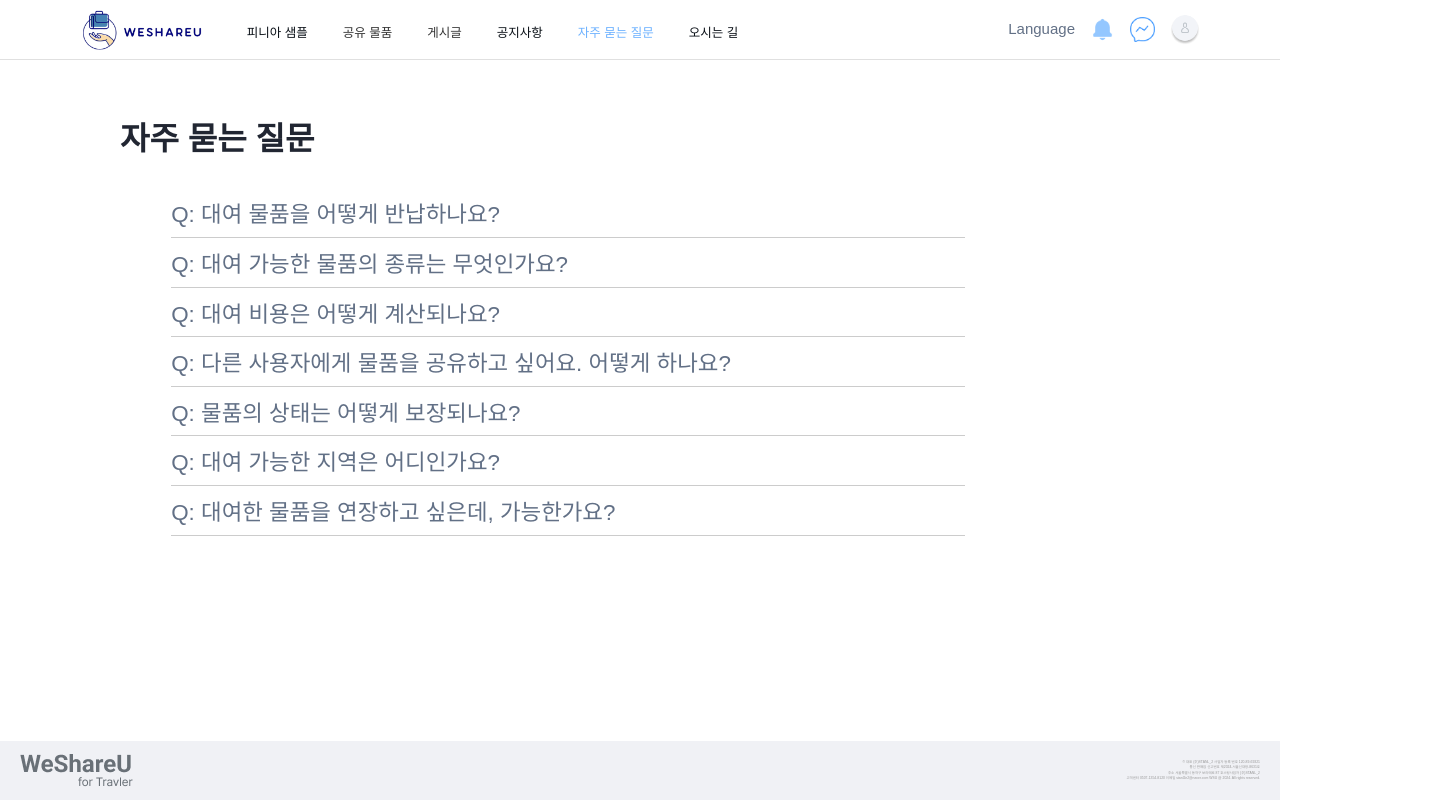
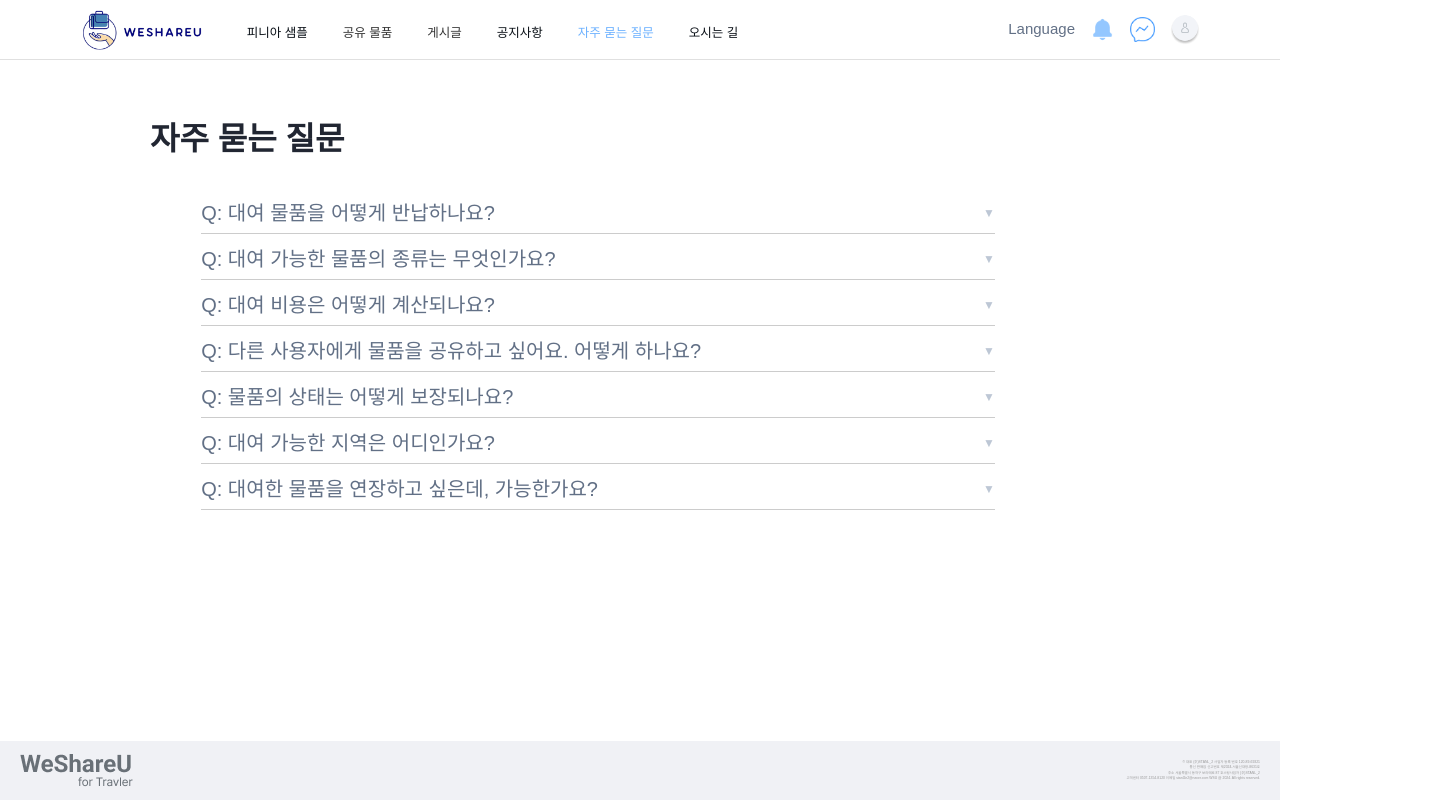
Before and after one commit to beyond-sw-camp/be09-4th-STANL2-WeShareYou, a Vue app: page /faq in a window 1280 px wide. Shown: the whole page, 1430 px wide, since content can reach past the window. Built offline with nearby package versions, Linux system fonts and the light colour scheme; a web font is replaced by a local one.

Commit message:
fix: faq 디테일 수정(#17)

```diff
--- a/src/views/body/faq/FAQ.vue
+++ b/src/views/body/faq/FAQ.vue
@@ -2,14 +2,21 @@
     <div class="faq-container">
       <h2>자주 묻는 질문</h2>
       <div
-        v-for="(item, index) in faqItems" :key="index"class="faq-item">
+        v-for="(item, index) in faqItems"
+        :key="index"
+        class="faq-item"
+      >
         <div class="question" @click="toggleAnswer(index)">
-          Q: {{ item.question }}
+          <span>Q: {{ item.question }}</span>
+          <span class="dropdown-arrow" v-html="item.isOpen ? '&#9650;' : '&#9660;'"></span>
         </div>
         <div v-if="item.isOpen" class="answer">
           <div class="tags">
-            <!-- 태그를 순회하며 둥근 버튼 컴포넌트를 렌더링 -->
-            <rounded-button v-for="(tag, tagIndex) in item.tags" :key="tagIndex" :text="tag"></rounded-button>
+            <rounded-button
+              v-for="(tag, tagIndex) in item.tags"
+              :key="tagIndex"
+              :text="tag"
+            />
           </div>
           <p v-html="item.answer"></p>
         </div>
@@ -20,6 +27,7 @@
   <script setup>
   import { reactive } from 'vue'
   import RoundedButton from '@/components/faq/tags.vue';
+
   const faqItems = reactive([
     {
       question: "대여 물품을 어떻게 반납하나요?",
@@ -80,7 +88,7 @@
   }
   .faq-container {
     width: 100%;
-    margin: 6rem 0 0 12rem;
+    margin: 6rem 0 0 15rem;
   }
 
   .faq-item {
@@ -93,9 +101,12 @@
   }
 
   .question {
-    font-size: 2.8vh;
+    font-size: 4vh;
     cursor: pointer;
     color: #627086;
+    display: flex;
+    justify-content: space-between;
+    align-items: center;
   }
 
   .answer {
@@ -121,7 +132,15 @@
     align-items: center;
     border-radius: 1.2rem;
   }
+
   .p{
     font-size: 1.25rem;
   }
+
+  .dropdown-arrow {
+    color:#BDC7D5;
+    font-size: 1.2rem;
+    margin-left: auto;
+    transition: transform 0.3s ease;
+  }
 </style>
```
